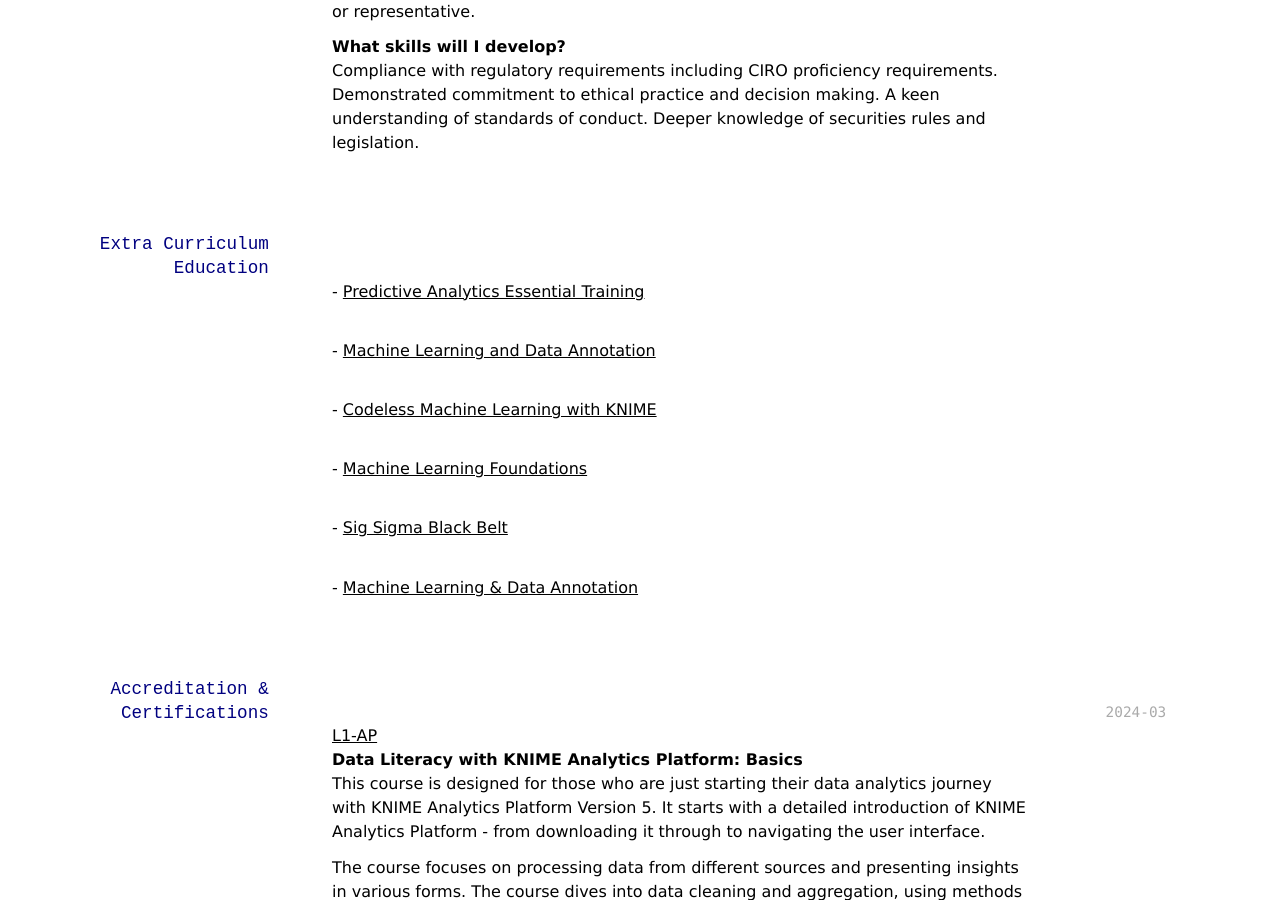
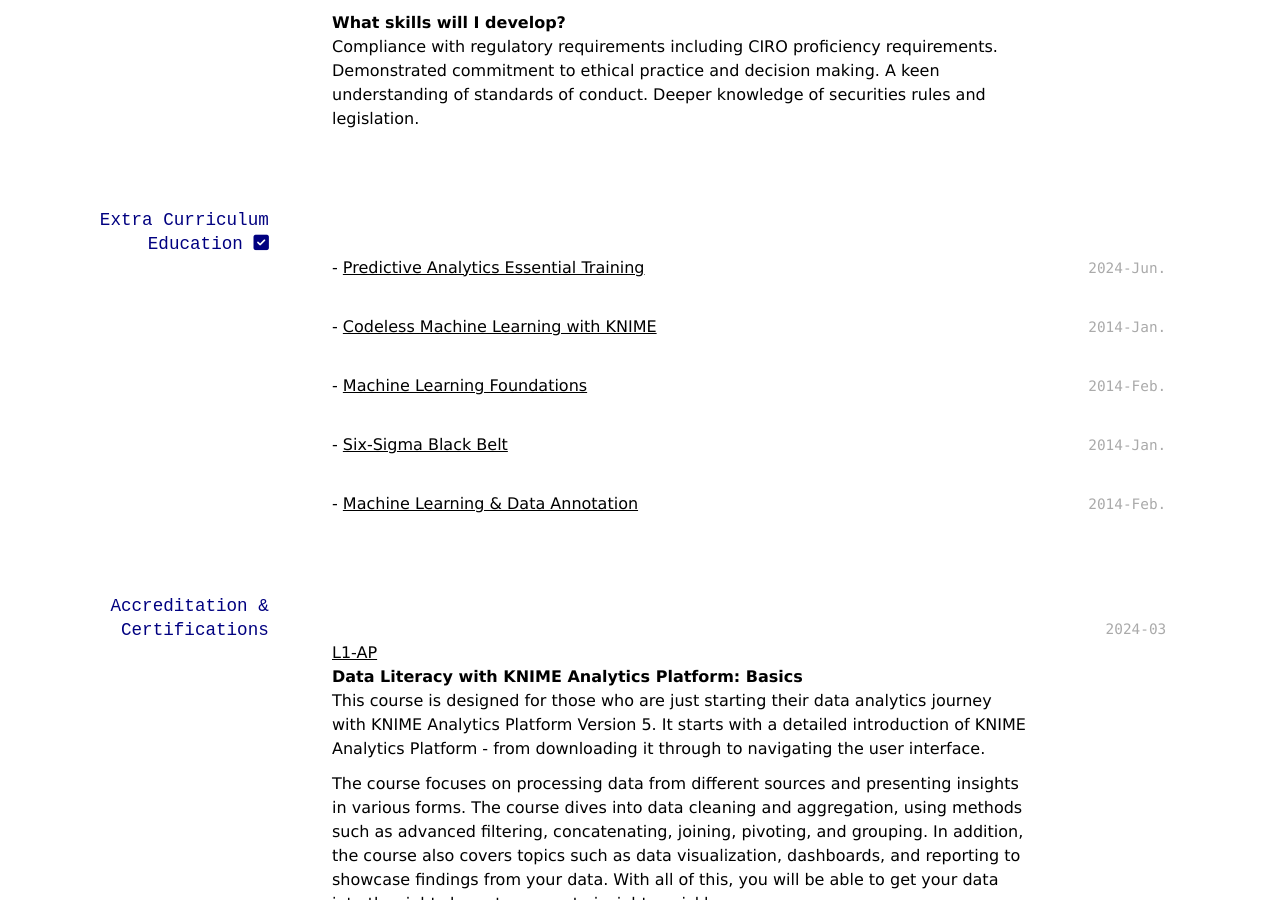
Before and after one commit to s-earnest/resume, a Jekyll site: the page built from index.md, in a window 1280 px wide and 900 px high, scrolled down 6665 px. Built offline with Jekyll 4.4.1, drawn with Linux system fonts in a browser that asks for light colours; nearby versions of some CDN libraries; a style sheet for code colours, icons or effects is not loaded; some of the changed text lies outside the part shown.

Commit message:
20241214 062301

```diff
--- a/index.md
+++ b/index.md
@@ -100,7 +100,7 @@ I honestly think you should get a good picture of who I am, what I like to do an
 
 -->
 
-## Skillset / Passions / Areas of Interest <i class="far fa-thumbs-up"></i>
+## Passions / Areas of Interest <i class="far fa-thumbs-up"></i>
 
 <!-- ## Key Skills <i class="fas fa-briefcase"></i>  -->
 
@@ -118,7 +118,7 @@ I honestly think you should get a good picture of who I am, what I like to do an
 
 ## Hands-on Projects  <i class="fas fa-book-reader"></i>
 
-<br>`Ongoing projects`
+`Ongoing projects`
 
 <br> `2024-05`
 
@@ -140,13 +140,19 @@ Machine learning, forecasting
 
 
 
+
+
+
+
 <!--
 
+
+<br>
+
+## Completed projects <i class="fa fa-check-square" aria-hidden="true"></i>
 `Completed projects`
 
-`2022-05 - Current`
-
-Getting the hands dirty is one **preferred way of learning**, working with smart, driven and passionate people ...
+<br>`2022-05`
 
 <br>* [ Criminality in Vancouver ]( https://s-earnest.github.io/posts/Crime-in-Vancouver/ ){:target="_blank"} - Forecasting Criminality
 <br>**What I've learnt ?**
@@ -375,20 +381,18 @@ Deeper knowledge of securities rules and legislation.
 
 
 
-## Extra Curriculum Education
+## Extra Curriculum Education <i class="fa fa-check-square" aria-hidden="true"></i>
 
 
-<br>- [Predictive Analytics Essential Training](https://www.linkedin.com/learning/certificates/8d0368b54a57ef8a51dcce6ebba91ef884c080f5024dcabd806ad82d619f3f9c){:target="_blank"}
+<br>- [Predictive Analytics Essential Training](https://www.linkedin.com/learning/certificates/8d0368b54a57ef8a51dcce6ebba91ef884c080f5024dcabd806ad82d619f3f9c){:target="_blank"}    `2024-Jun.`
 
-<br>- [Machine Learning and Data Annotation](https://www.linkedin.com/learning/certificates/59ce44543b638f1f64922baef684cc640b0778d704891a91a248ead5af7bef34){:target="_blank"}
+<br>- [Codeless Machine Learning with KNIME]( https://www.linkedin.com/learning/certificates/5f7aeb8191650875aaf69c8a297958569ce42aa2db544db99f75791d8116cc11 ){:target="_blank"}   `2014-Jan.`
 
-<br>- [Codeless Machine Learning with KNIME]( https://www.linkedin.com/learning/certificates/5f7aeb8191650875aaf69c8a297958569ce42aa2db544db99f75791d8116cc11 ){:target="_blank"}
+<br>- [Machine Learning Foundations]( https://www.linkedin.com/learning/certificates/722b7040b6df696571b59eb55594feba3f0fd9e9e6db66d6fbcd158bd87b5634 ){:target="_blank"}   `2014-Feb.`
 
-<br>- [Machine Learning Foundations]( https://www.linkedin.com/learning/certificates/722b7040b6df696571b59eb55594feba3f0fd9e9e6db66d6fbcd158bd87b5634 ){:target="_blank"}
+<br>- [Six-Sigma Black Belt]( https://www.linkedin.com/learning/certificates/c3f3c236b7f781084a7117dc46a29d6b430a64ffc8a236188f3004c54d952f41  ){:target="_blank"}  `2014-Jan.`
 
-<br>- [Sig Sigma Black Belt]( https://www.linkedin.com/learning/certificates/c3f3c236b7f781084a7117dc46a29d6b430a64ffc8a236188f3004c54d952f41  ){:target="_blank"}
-
-<br>- [Machine Learning & Data Annotation](https://www.linkedin.com/learning/certificates/59ce44543b638f1f64922baef684cc640b0778d704891a91a248ead5af7bef34){:target="_blank"}
+<br>- [Machine Learning & Data Annotation](https://www.linkedin.com/learning/certificates/59ce44543b638f1f64922baef684cc640b0778d704891a91a248ead5af7bef34){:target="_blank"}    `2014-Feb.`
 
 
 
@@ -482,7 +486,7 @@ Additionally, this course introduces additional tools for reporting. You will le
 
 
 ## Post-secondary Education <i class="fas fa-university"></i>
-
+<br>
 
 `2014-2022`
 **DIPLOMA MARKETING MANAGEMENT — British Columbia Institute of Technology**,
@@ -531,7 +535,7 @@ Additionally, this course introduces additional tools for reporting. You will le
 
 
 
-## Contact <i class="fas fa-phone"></i>
+## Contact <i class="fas fa-envelope-open"></i>
 
 <br> Have a question? Feel free to send an [email](mailto:s.ernest@gmx.us) or if you prefer a virtual [meeting]( https://calendly.com/s-earnest/15min ){:target="_blank"}
 
```
